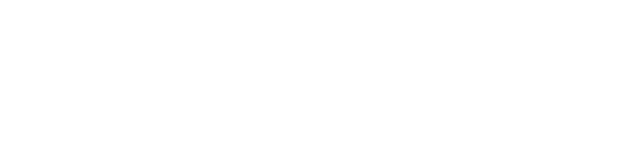
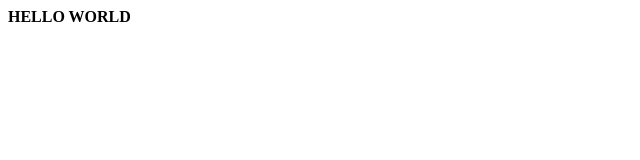
Before and after one commit to westover/page.westover.dev, a plain HTML site: page index.html in a window 1280 px wide. Shown: the whole page, without its empty margins (0-640 px from the left). Drawn offline with Linux system fonts and the light colour scheme.

Commit message:
Adding body text for easier debugging

```diff
--- a/index.html
+++ b/index.html
@@ -6,5 +6,6 @@
   <title>Untitled Page</title>
 </head>
 <body>
+	<strong>HELLO WORLD</strong>
 </body>
 </html>
```
